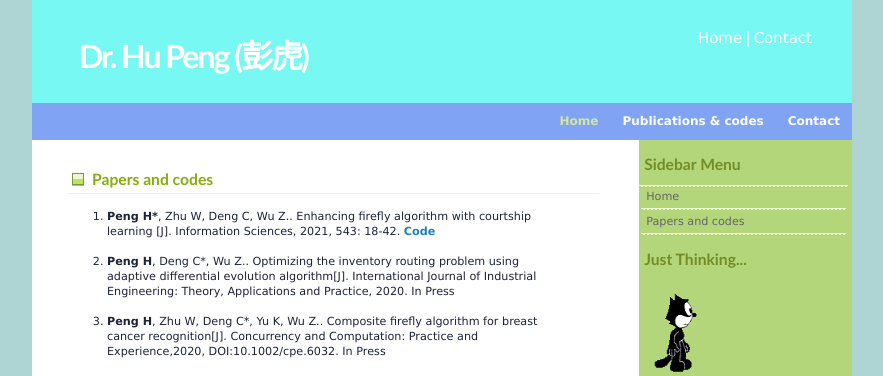
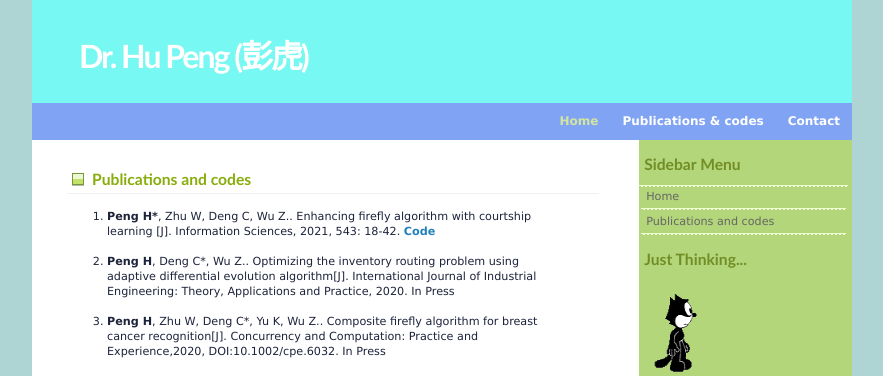
Before and after one commit to whuph/whuph.github.io, a plain HTML site: page pubs.html in a window 1280 px wide. Shown: the top 376 px of the page, without its empty margins (198-1081 px from the left). Drawn offline with Linux system fonts and the light colour scheme.

Commit message:
Homepage

```diff
--- a/images/style.css
+++ b/images/style.css
@@ -23,19 +23,26 @@ body {
 }
 
 /* links */
-a, a:visited {
+/* a, a:visited {
 	text-decoration: none;
 	color: #2180BC;
 	background: inherit;
 
+} */
+
+a{
+	text-decoration: none;
+	color: #2180BC;
+	background: inherit;
 }
+
 
 
 /* 鼠标悬停在链接上 */
 a:hover {
 	color: #67d845;
 	background: inherit;
-	text-decoration: underline;
+	/* text-decoration: underline; */
 }
 
 
--- a/pubs.html
+++ b/pubs.html
@@ -14,7 +14,7 @@
 <link rel="stylesheet" href="images/style.css" type="text/css" />
 <link rel="stylesheet" href="./css/pubs.css">
 
-<title>Hu Peng - Papers and codes</title>
+<title>Hu Peng (彭虎) - Papers and codes</title>
 
 </head>
 
@@ -27,14 +27,6 @@
 
 			<h1 id="logo-text"><a href="index.html"><font size="6">Dr. Hu Peng (彭虎)</font></a></h1>
 
-
-			<div id="header-links">
-				<p id="right-top">
-                    <a href="index.html">Home</a>
-                    <a href="">|</a>
-                    <a href="contact.html">Contact</a>
-                </p>
-			</div>
 
 		</div>
 
@@ -55,7 +47,7 @@
 				<h3>Sidebar Menu</h3>
 				<ul class="sidemenu">
 					<li><a href="index.html">Home</a></li>
-					<li><a href="#reports">Papers and codes</a></li>
+					<li><a href="#reports">Publications and codes</a></li>
 
 				</ul>
 
@@ -81,7 +73,7 @@
 			<div id="main">
 
 				<a name="reports"></a>
-				<h2>Papers and codes</h2>
+				<h2>Publications and codes</h2>
 				<ol id="PaperCode">
 
 					<li>
```
Also changed, not shown: contact.html (+1 -10 lines), index.html (+1 -9 lines).
